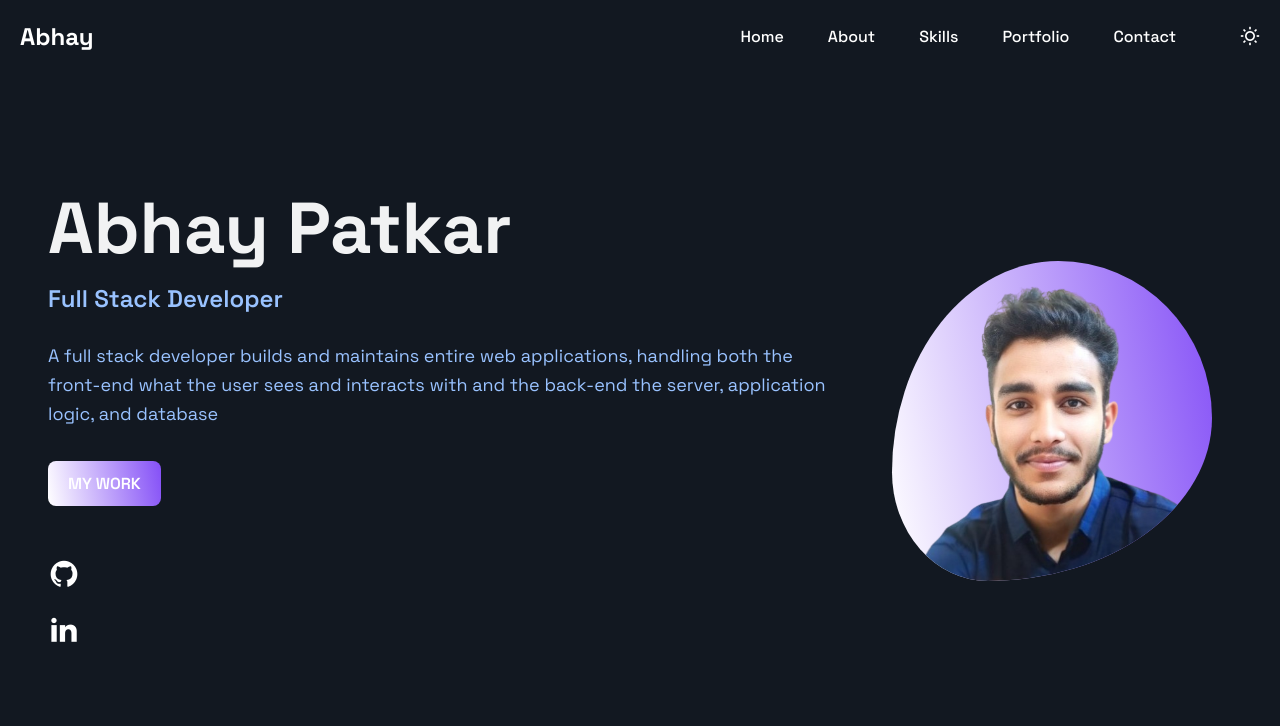
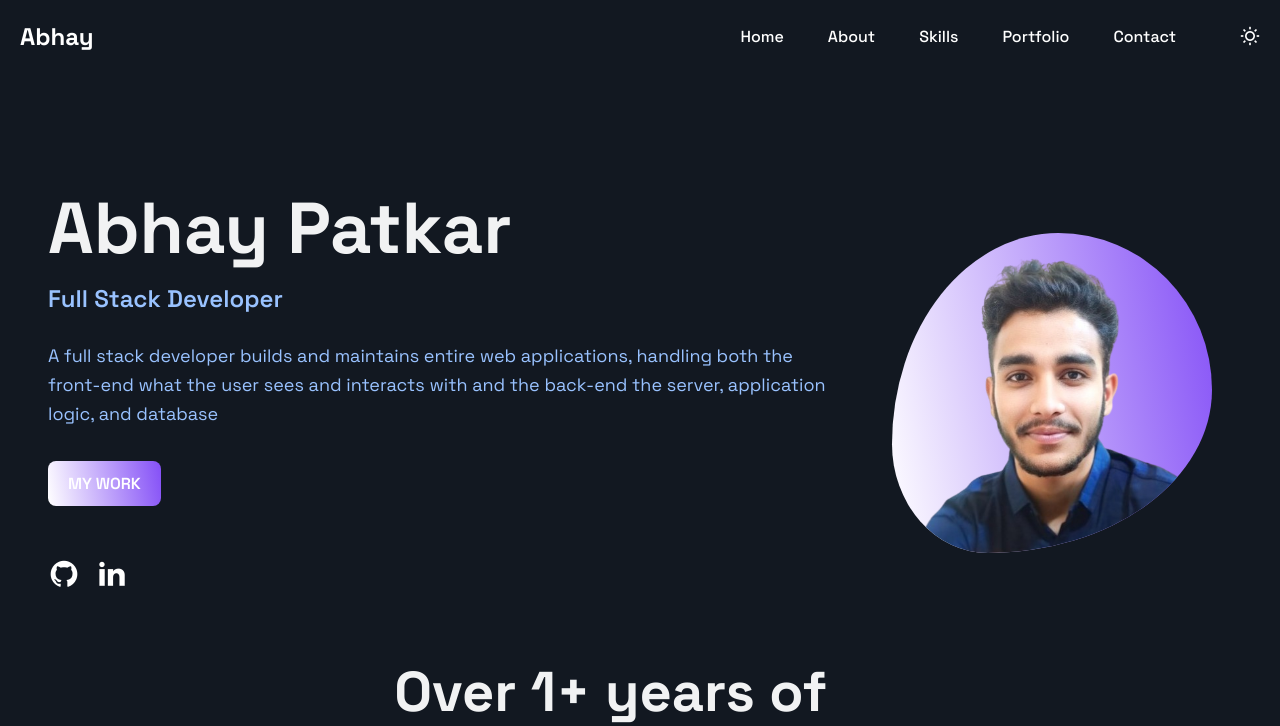
Before and after one commit to Gitabhycode/Personal-Portfolio-Site-, a plain HTML site: page index.html in a window 1280 px wide. Shown: the top 726 px of the page. Drawn offline with nearby package versions, Linux system fonts and the light colour scheme.

Commit message:
make grid col to row to change i of git and linkdian

```diff
--- a/assets/css/style.css
+++ b/assets/css/style.css
@@ -253,7 +253,7 @@ img{
 
 .home-social-grid {
     display: flex;
-    flex-direction: column;
+    flex-direction: row;
     gap: 1rem;
     margin-top: 2rem;
 }
--- a/assets/js/main.js
+++ b/assets/js/main.js
@@ -8,11 +8,11 @@ gsap.utils.toArray('.text-gradient').forEach((span)=>{
         backgroundSize:'100% 100%',
         ease : 'none',
         scrollTrigger:{
-            trigger:'.about-description',
-            start:'top bottom',
-            end:'bottom top',
+            trigger:'.about-section',
+            start:'top 80%',
+            end:'bottom 20%',
             scrub:true,
-            // markers:true,
+        // Uncommented for debugging
         }
     });
 });
```
